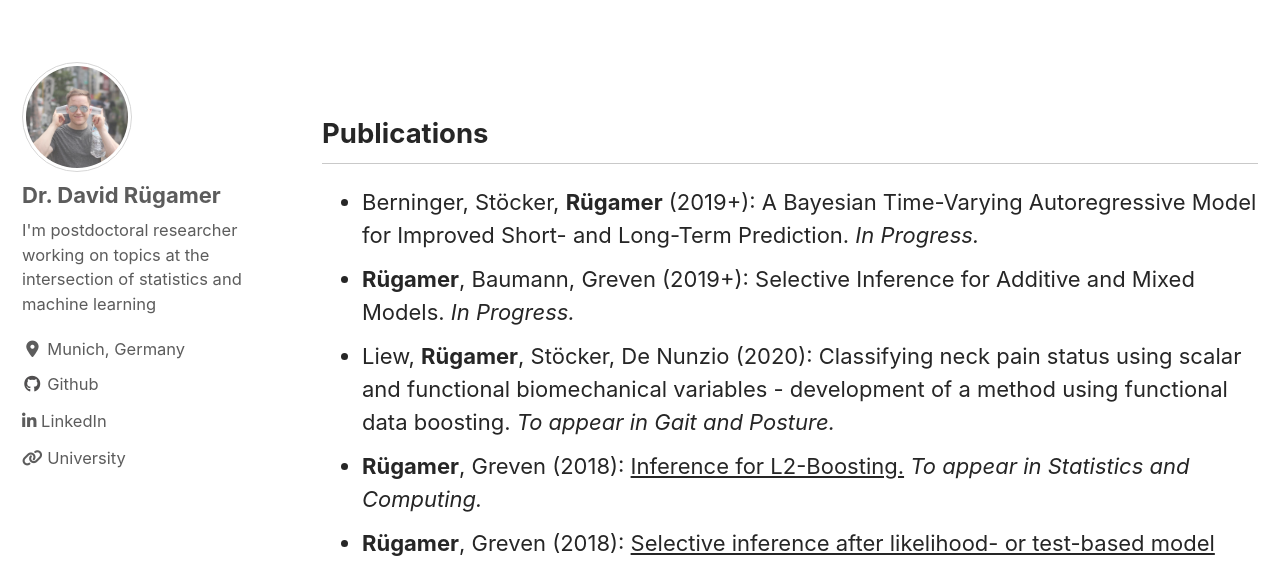
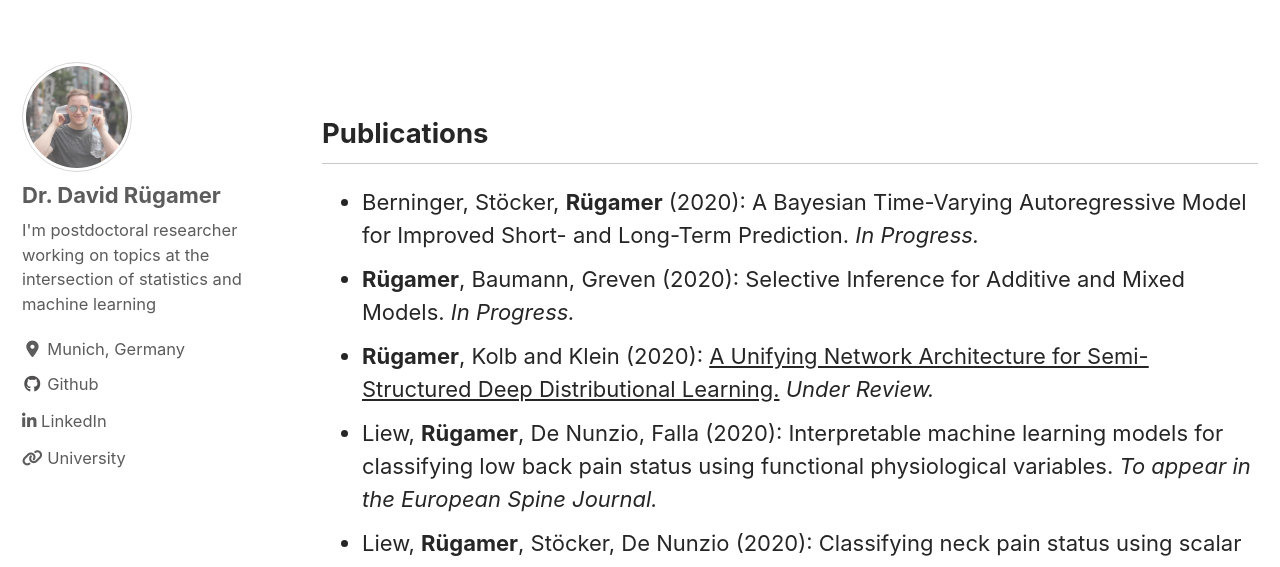
Before and after one commit to davidruegamer/davidruegamer.github.io, a Jekyll site: the page built from _pages/publications.md, in a window 1280 px wide and 900 px high, cut to the strip 333-900 px from the top of the window. Built offline with Jekyll 4.4.1, drawn with Linux system fonts in a browser that asks for light colours; cached includes are drawn as plain includes; nearby versions of some CDN libraries; comment, search, counter and statistics services are not loaded; a style sheet for code colours, icons or effects is not loaded; some of the changed text lies outside the part shown.

Commit message:
add 3 2020 posts

```diff
--- a/_config.yml
+++ b/_config.yml
@@ -143,6 +143,8 @@ paginate: 5 # amount of posts to show
 paginate_path: /page:num/
 timezone: # https://en.wikipedia.org/wiki/List_of_tz_database_time_zones
 
+plugins_dir: ./_scripts
+
 # Plugins (previously gems:)
 plugins:
   - jekyll-paginate
--- a/_pages/publications.md
+++ b/_pages/publications.md
@@ -15,8 +15,10 @@ Publications
 ---------------
 
 <ul>
-<li> Berninger, St&ouml;cker, <b>R&uuml;gamer</b> (2019+): A Bayesian Time-Varying Autoregressive Model for Improved Short- and Long-Term Prediction. <i>In Progress.</i></li>
-<li> <b>R&uuml;gamer</b>, Baumann, Greven (2019+): Selective Inference for Additive and Mixed Models. <i>In Progress.</i></li>
+<li> Berninger, St&ouml;cker, <b>R&uuml;gamer</b> (2020): A Bayesian Time-Varying Autoregressive Model for Improved Short- and Long-Term Prediction. <i>In Progress.</i></li>
+<li> <b>R&uuml;gamer</b>, Baumann, Greven (2020): Selective Inference for Additive and Mixed Models. <i>In Progress.</i></li>
+<li> <b>R&uuml;gamer</b>, Kolb and Klein (2020): <a href="https://arxiv.org/abs/2002.05777">A Unifying Network Architecture for Semi-Structured Deep Distributional Learning.</a> <i>Under Review.</i></li>
+<li> Liew, <b>R&uuml;gamer</b>, De Nunzio, Falla (2020): Interpretable machine learning models for classifying low back pain status using functional physiological variables. <i>To appear in the European Spine Journal.</i></li>
 <li> Liew, <b>R&uuml;gamer</b>, St&ouml;cker, De Nunzio (2020): Classifying neck pain status using scalar and functional biomechanical variables - development of a method using functional data boosting. <i>To appear in Gait and Posture.</i></li>
 <li> <b>R&uuml;gamer</b>, Greven (2018): <a href="https://arxiv.org/abs/1805.01852">Inference for L2-Boosting.</a> <i>To appear in Statistics and Computing.</i></li>
 <li> <b>R&uuml;gamer</b>, Greven (2018): <a href="https://www.sciencedirect.com/science/article/pii/S0167715218301640">Selective inference after likelihood- or test-based model selection in linear models.</a> <i>Statistics & Probability Letters. Volume 140, Pages 7-12.</i> </li>
@@ -44,10 +46,11 @@ Software (R-packages)
 Talks and Workshops
 ---------------
 
++ __26. February '20 (Munich, GER)__ Semi-Structured Deep Distributional Learning. *Institutskolloquium, Department of Statistics, LMU Munich*
 + __21. March '19 (Munich, GER)__ Inference for L2-Boosting, DAGSTAT 2019, Machine Learning Session
 + __15. June '18 (Munich, GER)__ Estimation, Model Choice and Subsequent Inference: Methods for Additive and Functional Regression Models. *Doctoral Dissertation Defense*
 + __26. - 28. March 2018 (Frankfurt a.M., GER)__ Boosting Factor-Specific Functional Historical Models. *Award Session, 64th Biometric Colloquium*
 + __16. - 18. December 2017 (London, UK)__ Selective Inference for L2-Boosting. *10th International Conference of the ERCIM WG on Computational and Methodological Statistics (CMStatistics 2017)*
 + __23. - 25. July 2017 (Reisensburg, GER)__ Boosting functional regression models with FDboost. *Statistical Computing 2017*
 + __9. - 11. December 2016 (Seville, ESP)__ Boosting Factor-Specific Functional Historical Models. *9th International Conference of the ERCIM WG on Computational and Methodological Statistics (CMStatistics 2016)*
-+ __30. November 2016 (Munich, GER)__ Selective Inference for L2-Boosting. *Institutskolloquium, Department of Statistics LMU Munich*
++ __30. November 2016 (Munich, GER)__ Selective Inference for L2-Boosting. *Institutskolloquium, Department of Statistics LMU, Munich*
```
